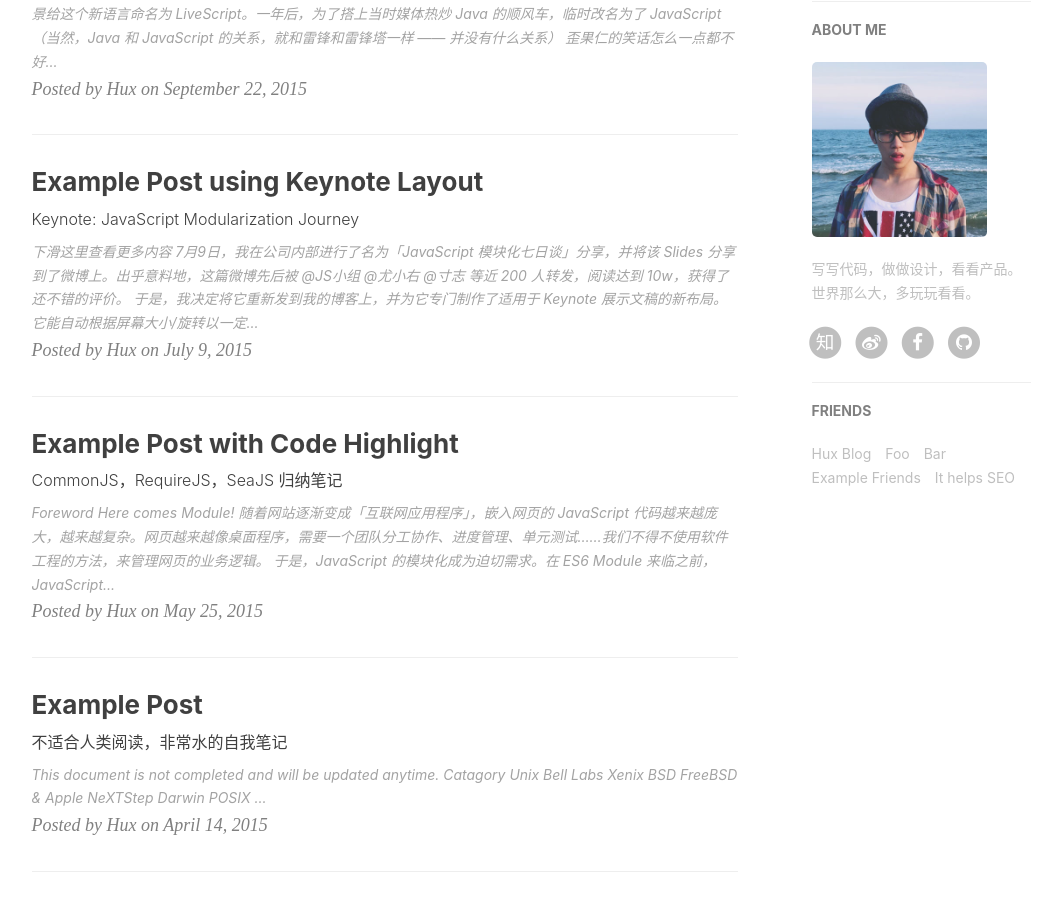
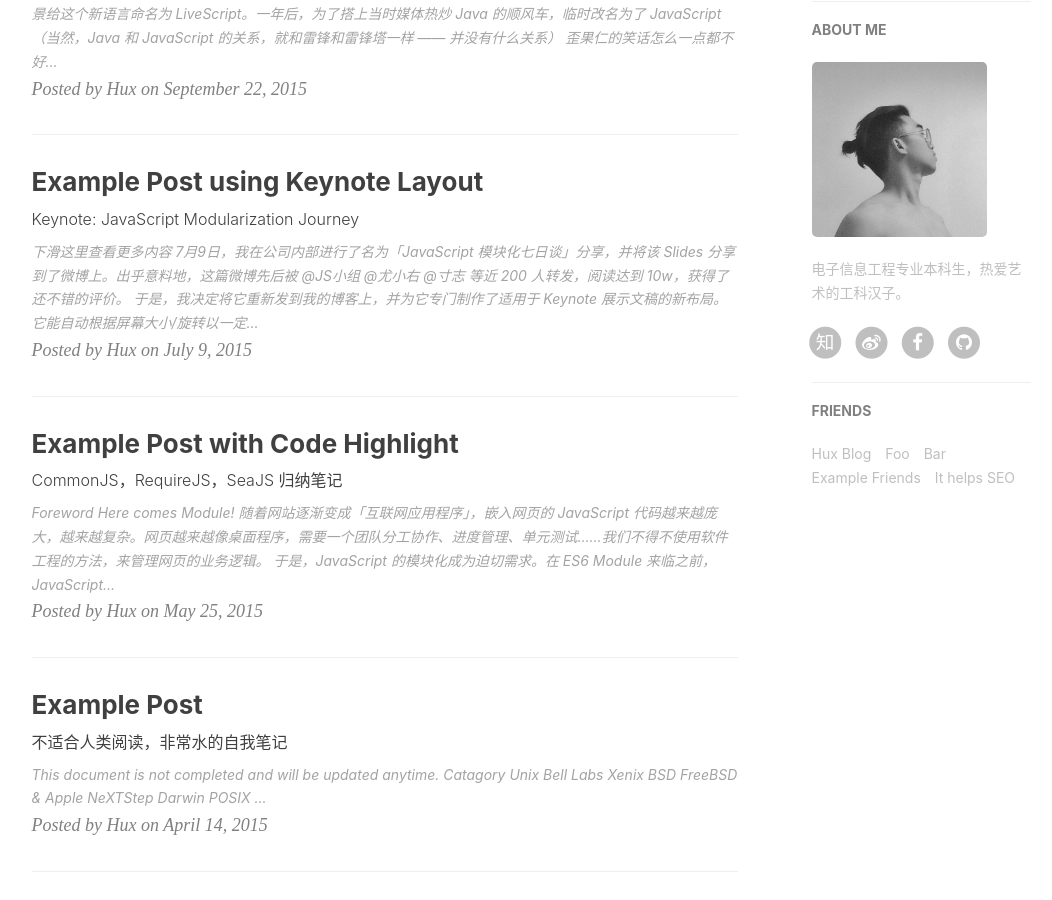
Before and after one commit to SupulooZhao/SupulooZhao1.0, a Jekyll site: the page built from index.html, in a window 1280 px wide and 900 px high, scrolled down 564 px. Shown: the whole window, without its empty margins (136-1188 px from the left). Built offline with Jekyll 4.4.1, drawn with Linux system fonts in a browser that asks for light colours; nearby versions of some CDN libraries; the list of posts is cut into pages by our own code; comment, search, counter and statistics services are not loaded.

Commit message:
修改主页

```diff
--- a/_config.yml
+++ b/_config.yml
@@ -68,8 +68,8 @@
 
 # Sidebar settings
 sidebar: true                           # whether or not using Sidebar.
-sidebar-about-description: "写写代码，做做设计，看看产品。世界那么大，多玩玩看看。"
-sidebar-avatar: /img/avatar-hux.jpg      # use absolute URL, seeing it's used in both `/` and `/about/`
+sidebar-about-description: "电子信息工程专业本科生，热爱艺术的工科汉子。"
+sidebar-avatar: /img/my-supuloo.jpg      # use absolute URL, seeing it's used in both `/` and `/about/`
 
 
 
```
